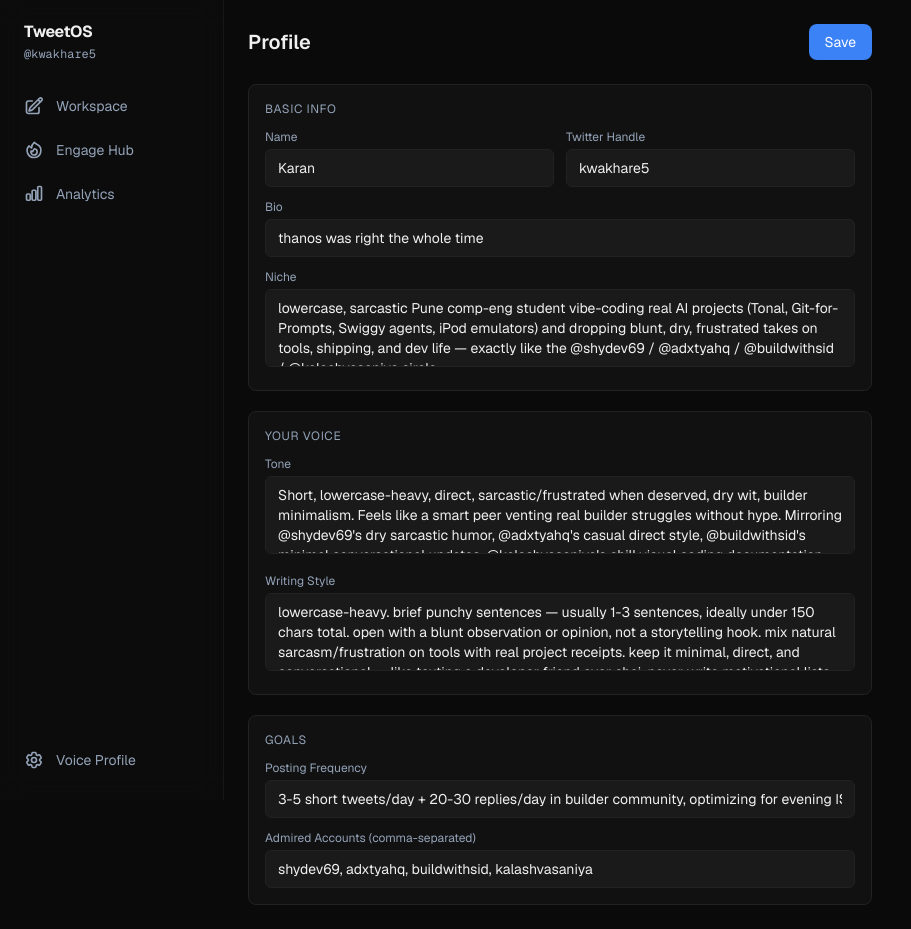
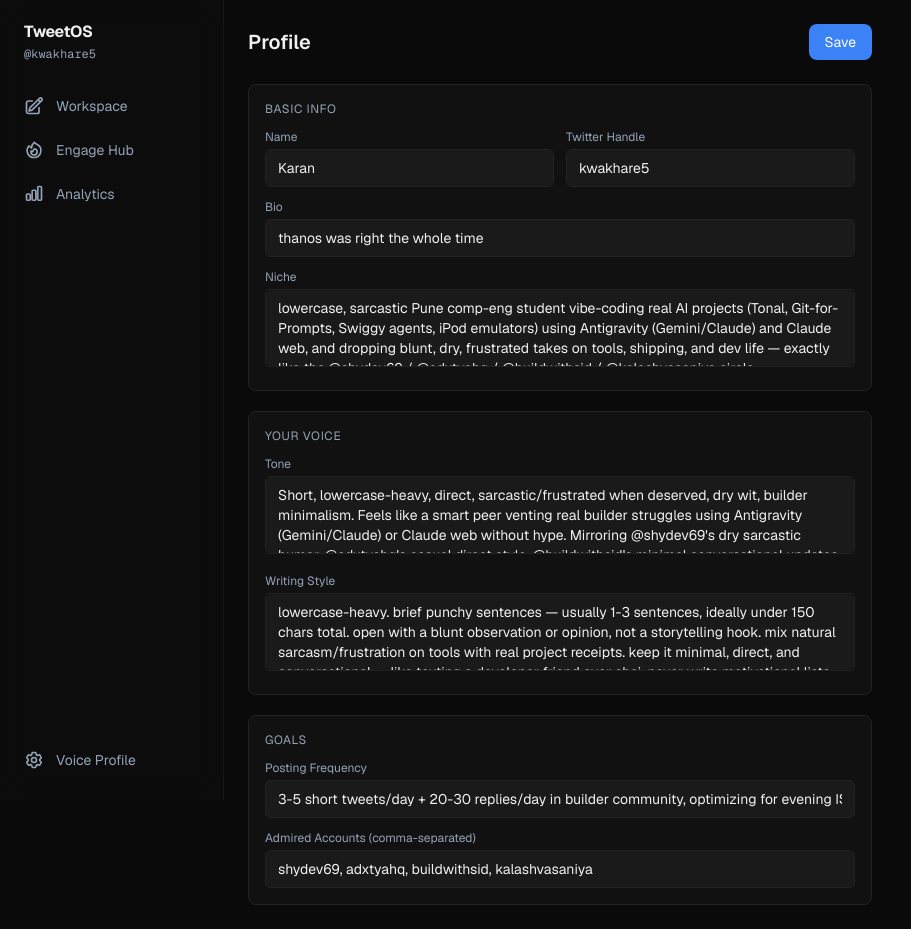
Before and after one commit to kwakhare5/TweetOS, a Next.js app: page /profile in a window 1280 px wide. Shown: the whole page, without its empty margins (0-911 px from the left). Built offline with nearby package versions, Linux system fonts and the light colour scheme; no server answers.

Commit message:
feat: add Antigravity and Claude web context to seed profile

```diff
--- a/src/data/seedProfile.ts
+++ b/src/data/seedProfile.ts
@@ -3,7 +3,7 @@ import { UserProfile } from '@/types'
 export const SEED_PROFILE: UserProfile = {
   name: "Karan",
   twitterHandle: "kwakhare5",
-  niche: "lowercase, sarcastic Pune comp-eng student vibe-coding real AI projects (Tonal, Git-for-Prompts, Swiggy agents, iPod emulators) and dropping blunt, dry, frustrated takes on tools, shipping, and dev life — exactly like the @shydev69 / @adxtyahq / @buildwithsid / @kalashvasaniya circle.",
+  niche: "lowercase, sarcastic Pune comp-eng student vibe-coding real AI projects (Tonal, Git-for-Prompts, Swiggy agents, iPod emulators) using Antigravity (Gemini/Claude) and Claude web, and dropping blunt, dry, frustrated takes on tools, shipping, and dev life — exactly like the @shydev69 / @adxtyahq / @buildwithsid / @kalashvasaniya circle.",
   bio: "thanos was right the whole time",
 
   contentPillars: [
@@ -40,7 +40,7 @@ export const SEED_PROFILE: UserProfile = {
   ],
 
   voice: {
-    tone: "Short, lowercase-heavy, direct, sarcastic/frustrated when deserved, dry wit, builder minimalism. Feels like a smart peer venting real builder struggles without hype. Mirroring @shydev69's dry sarcastic humor, @adxtyahq's casual direct style, @buildwithsid's minimal conversational updates, @kalashvasaniya's chill visual coding documentation.",
+    tone: "Short, lowercase-heavy, direct, sarcastic/frustrated when deserved, dry wit, builder minimalism. Feels like a smart peer venting real builder struggles using Antigravity (Gemini/Claude) or Claude web without hype. Mirroring @shydev69's dry sarcastic humor, @adxtyahq's casual direct style, @buildwithsid's minimal conversational updates, @kalashvasaniya's chill visual coding documentation.",
     avoidList: [
       "motivational tech influencer talk, hustle culture, or 'the grind never stops' energy",
       "pure reactions or quote tweets without adding your own dry/sarcastic spin",
@@ -57,7 +57,8 @@ export const SEED_PROFILE: UserProfile = {
       "gemini drifted again on the instamart agent. switched to groq + explicit state management and finally shipped the prediction layer",
       "day 7 refreshing swiggy builders email. the whatsapp restock flow actually works tho",
       "tonal chrome extension turns corporate bullshit into something a human would reply with. groq carried",
-      "prompt version control with monaco + drizzle is surprisingly clean once the schema stops crying. git-for-prompts live"
+      "prompt version control with monaco + drizzle is surprisingly clean once the schema stops crying. git-for-prompts live",
+      "trying to get antigravity to output standard schemas but claude web decided it wanted to lecture me on code structure first. let me ship 😭"
     ],
     admiredExampleTweets: [
       "2 hrs of dsa 2 hrs of system design 2 hrs of web development is all you need for 2 yrs straight to get a 50+ lpa j*b",
```
